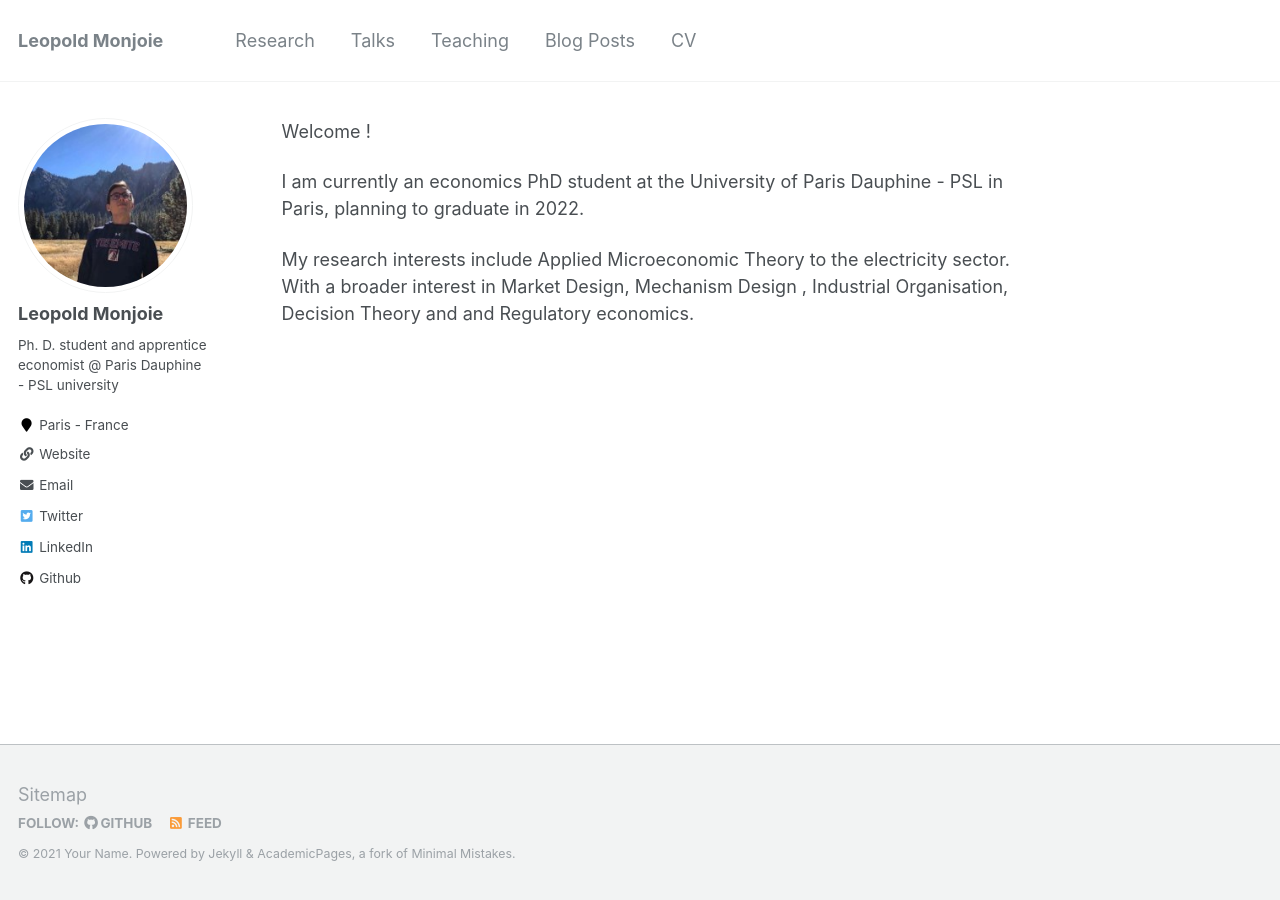
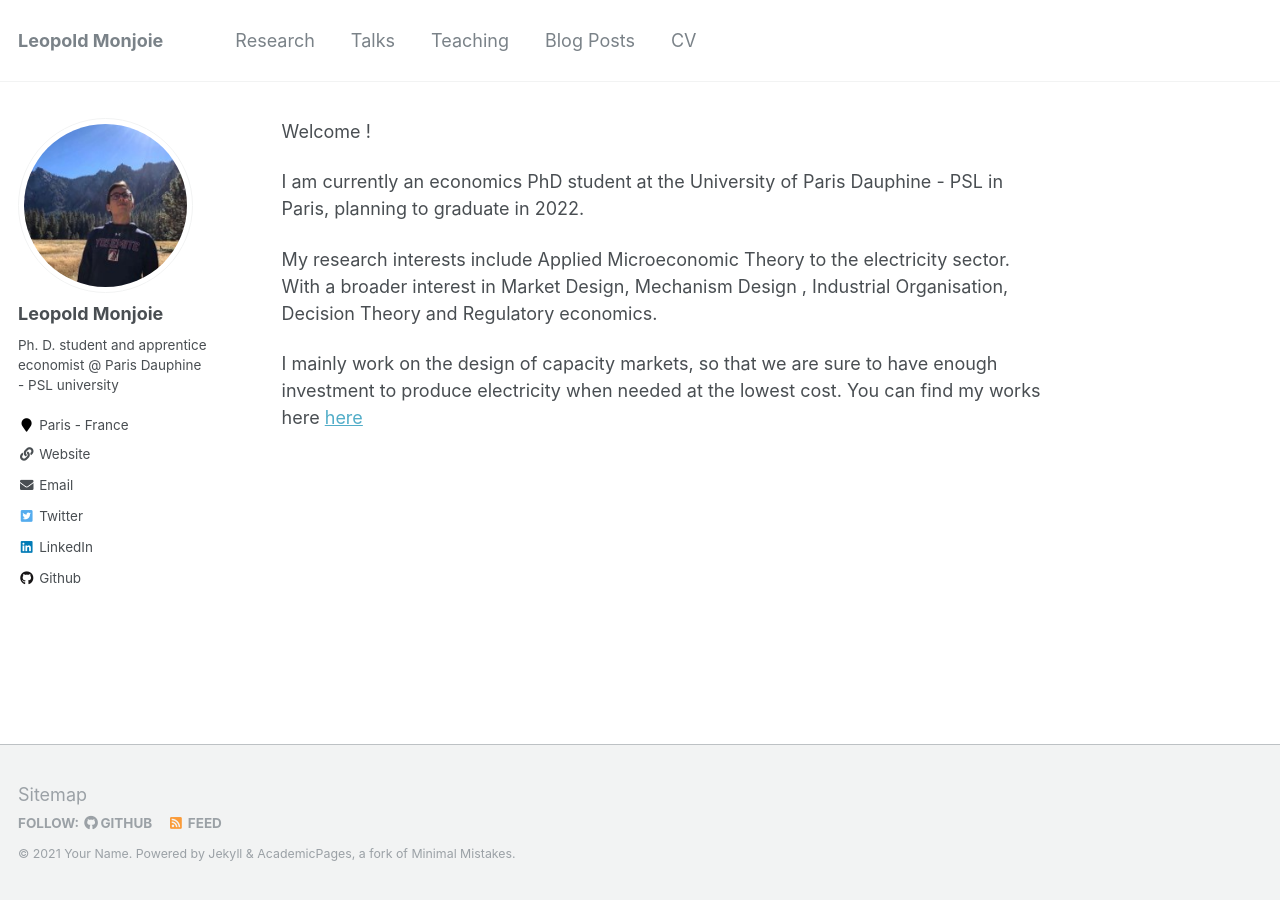
Before and after one commit to LeopoldM/LeopoldM.github.io, a Jekyll site: the page built from _pages/about.md, in a window 1280 px wide. Built offline with Jekyll 4.4.1, drawn with Linux system fonts in a browser that asks for light colours.

Commit message:
Update about.md

```diff
--- a/_pages/about.md
+++ b/_pages/about.md
@@ -12,4 +12,7 @@ Welcome !
 I am currently an economics PhD student at the University of Paris Dauphine - PSL in Paris, planning to graduate in 2022.
 
 
-My research interests include Applied Microeconomic Theory to the electricity sector. With a broader interest in Market Design, Mechanism Design , Industrial Organisation, Decision Theory and and Regulatory economics.
+My research interests include Applied Microeconomic Theory to the electricity sector. With a broader interest in Market Design, Mechanism Design , Industrial Organisation, Decision Theory and Regulatory economics.
+
+
+I mainly work on the design of capacity markets, so that we are sure to have enough investment to produce electricity when needed at the lowest cost. You can find my works here [here](http://leopoldmonjoie.com/publications/)
```
